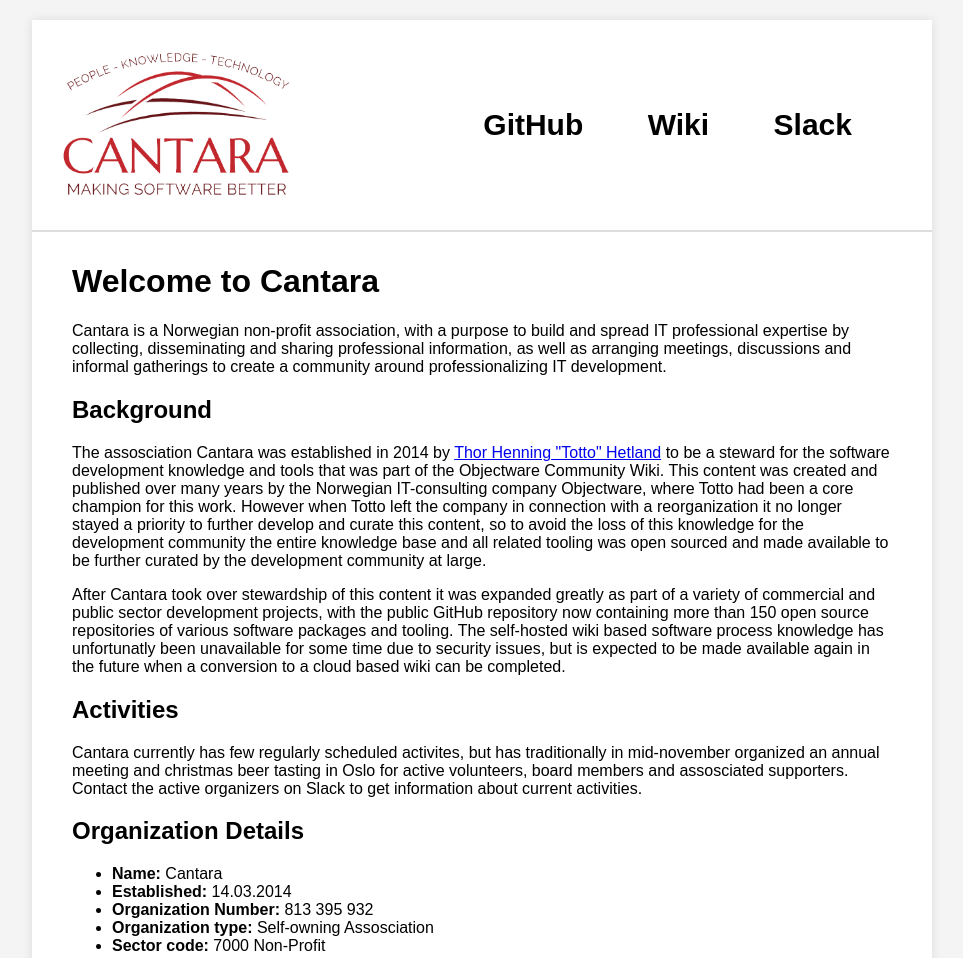
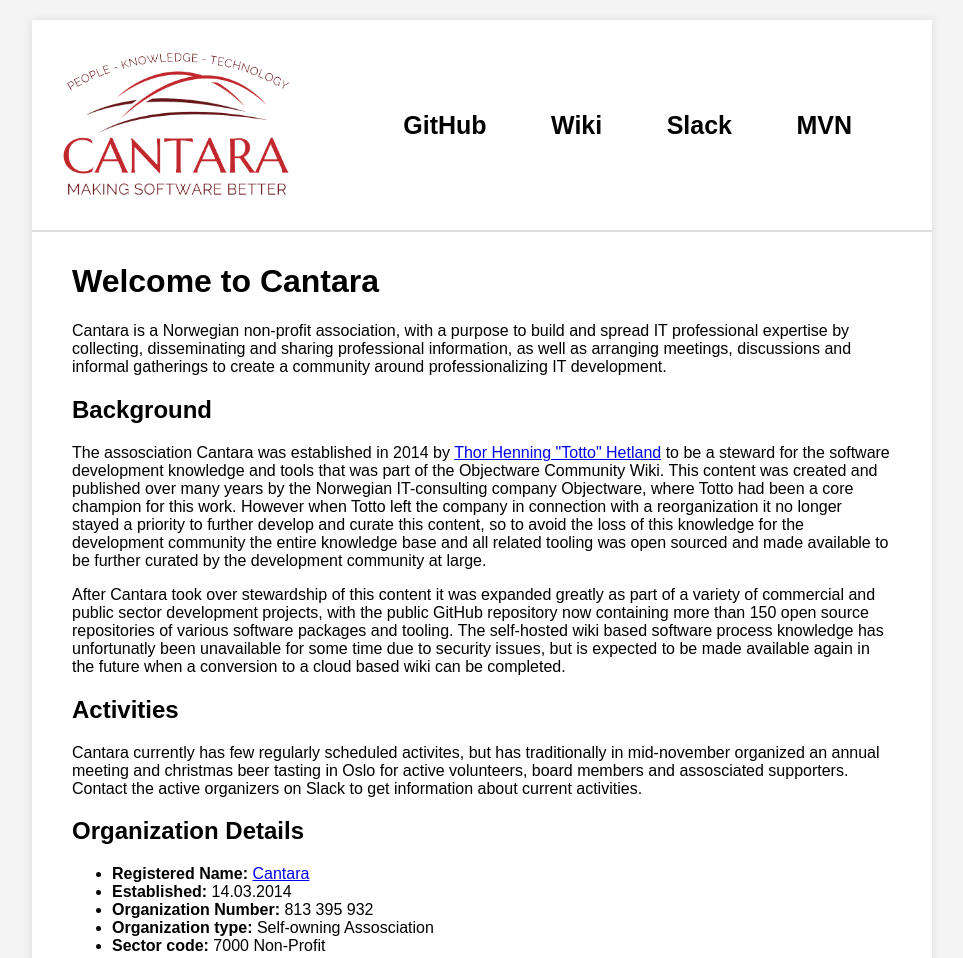
Before and after one commit to Cantara/cantara.github.io, a plain HTML site: page index.html in a window 1280 px wide. Shown: the top 958 px of the page, without its empty margins (158-1121 px from the left). Drawn offline with Linux system fonts and the light colour scheme.

Commit message:
Added MVN link + minor adjustments

```diff
--- a/index.html
+++ b/index.html
@@ -40,7 +40,8 @@
             text-decoration: none;
             color: black;
             font-weight: bold;
-			font-size: 30px;
+			font-size: 25px;
+			line-height: 200%;
         }
         .content {
             padding: 10px 40px;
@@ -67,6 +68,7 @@
                 <a href="https://github.com/Cantara" target="_blank">GitHub</a>
                 <a href="https://wiki.cantara.no" target="_blank">Wiki</a>
                 <a href="https://cantara.slack.com/" target="_blank">Slack</a>
+                <a href="https://mvnrepository.com/search?q=cantara&repo=cantara-releases" target="_blank">MVN</a>
             </div>
         </header>
         <main class="content">
@@ -84,7 +86,7 @@
 
             <h2>Organization Details</h2>
             <ul>
-                <li><strong>Name:</strong> Cantara</li>
+                <li><strong>Registered Name:</strong> <a href="https://w2.brreg.no/enhet/sok/detalj.jsp?orgnr=813395932">Cantara</a></li>
                 <li><strong>Established:</strong> 14.03.2014</li>
                 <li><strong>Organization Number:</strong> 813 395 932</li>
                 <li><strong>Organization type:</strong> Self-owning Assosciation</li>
```
